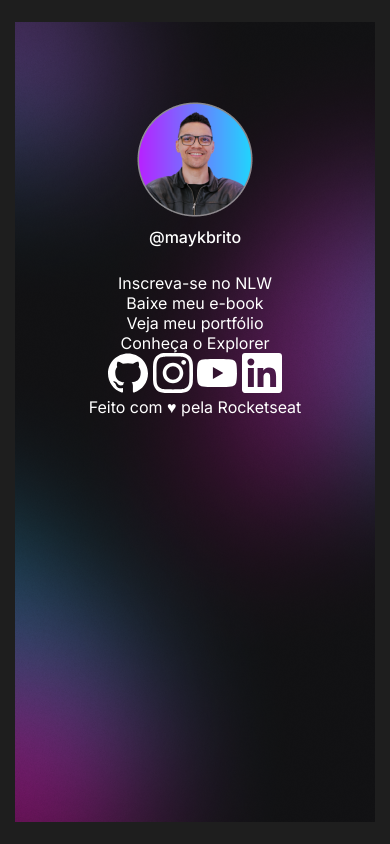
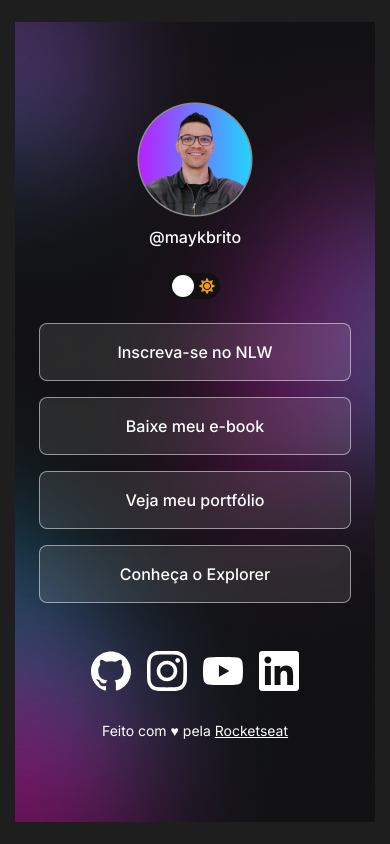
Before and after one commit to thiagorodriguesdutra/dev-links, a website built with Vite: page index.html in a window 390 px wide. Built offline with nearby package versions, Linux system fonts and the light colour scheme.

Commit message:
Add mobile version styles

```diff
--- a/index.html
+++ b/index.html
@@ -8,6 +8,7 @@
 
   <meta name="viewport" content="width=device-width, initial-scale=1.0" />
   <link href="https://fonts.googleapis.com/css2?family=Inter:wght@400;500;700&display=swap" rel="stylesheet">
+  <link rel="stylesheet" href="https://cdnjs.cloudflare.com/ajax/libs/font-awesome/5.11.2/css/all.css">
   <link rel="stylesheet" href="style.css">
   <title>Dev Links</title>
 </head>
@@ -20,8 +21,13 @@
       <span>@maykbrito</span>
     </div>
 
-    <div class="toogle">
-      <a href="#"></a>
+    <div class="switch">
+      <input type="checkbox" class="checkbox" id="checkbox">
+      <label for="checkbox" class="checkbox-label">
+        <i class="fas fa-moon"></i>
+        <i class="fas fa-sun"></i>
+        <span class="ball"></span>
+      </label>
     </div>
 
     <div class="links">
--- a/style.css
+++ b/style.css
@@ -29,6 +29,13 @@ svg {
   fill: currentColor;
 }
 
+.wrapper {
+  width: 100%;
+  max-width: 360px;
+  height: 800px;
+  background: url(./assets/bg-darkmode.png);
+}
+
 .profile {
   display: inline-block;
   text-align: center;
@@ -47,15 +54,108 @@ svg {
   font-weight: 500;
 }
 
+body.dark {
+  background-color: #292c35;
+}
+
+/* #9b59b6 */
+
+body.dark h1,
+body.dark .support a {
+  color: #fff;
+}
+
+.switch {
+  display: grid;
+  place-items: center;
+}
+
+.checkbox {
+  opacity: 0;
+  position: absolute;
+}
+
+.checkbox-label {
+  background-color: #111;
+  width: 50px;
+  height: 26px;
+  border-radius: 50px;
+  position: relative;
+  padding: 5px;
+  cursor: pointer;
+  display: flex;
+  justify-content: space-between;
+  align-items: center;
+}
+
+.fa-moon {
+  color: #f1c40f;
+}
+
+.fa-sun {
+  color: #f39c12;
+}
+
+.checkbox-label .ball {
+  background-color: #fff;
+  width: 22px;
+  height: 22px;
+  position: absolute;
+  left: 2px;
+  top: 2px;
+  border-radius: 50%;
+  transition: transform 0.2s linear;
+}
+
+.checkbox:checked+.checkbox-label .ball {
+  transform: translateX(24px);
+}
+
+.links {
+  padding: 1.5rem;
+}
+
 .links a {
   display: block;
+  background: rgba(255, 255, 255, 0.1);
+  border: 1px solid rgba(255, 255, 255, 0.5);
+  backdrop-filter: blur(4px);
+  border-radius: 8px;
+  padding: 1rem 1.5rem;
+
+  font-weight: 500;
+  font-size: 1rem;
+  line-height: 1.5rem;
+  text-align: center;
+  color: #FFFFFF;
 }
 
-.wrapper {
-  width: 100%;
-  max-width: 360px;
-  height: 800px;
-  background: url(./assets/bg-darkmode.png);
+.links a:not(:first-child) {
+  margin-top: 1rem;
+}
 
+.links a:hover {
+  cursor: pointer;
+}
 
+.social-media {
+  padding: 1.5rem;
+  display: flex;
+  justify-content: center;
+  gap: 1rem;
 }
+
+footer {
+  font-weight: 400;
+  font-size: 0.875rem;
+  line-height: 1.5rem;
+  color: #FFFFFF;
+}
+
+footer p a {
+  text-decoration: underline;
+}
+
+footer p a:hover {
+  text-decoration: none;
+}
```
